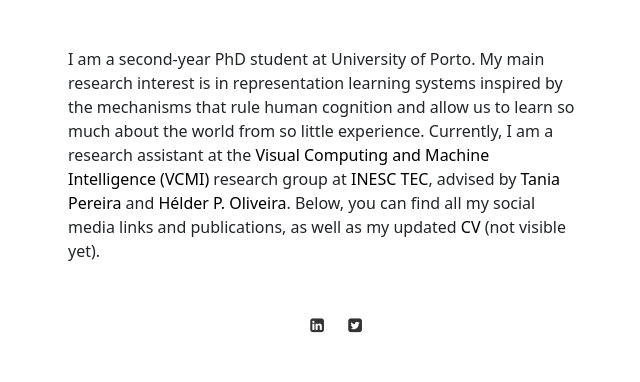
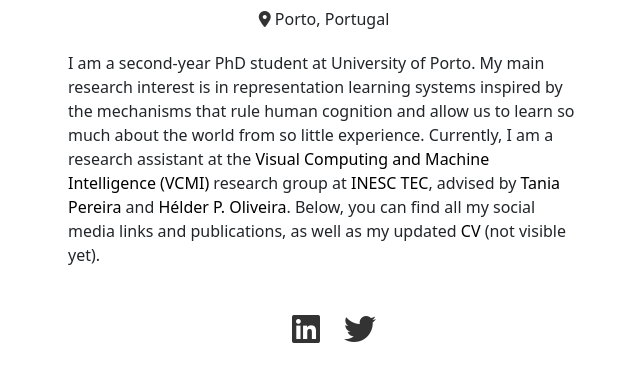
Before and after one commit to franciscocms/franciscocms.github.io, a plain HTML site: page index.html in a window 1280 px wide. Shown: the part 82-464 px from the top of the page, without its empty margins (316-956 px from the left). Drawn offline with nearby package versions, Linux system fonts and the light colour scheme; some icons are missing.

Commit message:
Add location

```diff
--- a/index.html
+++ b/index.html
@@ -2,6 +2,19 @@
 <html>
 
     <style>
+
+        #info {
+            list-style-type: none;
+            padding-left: 0;
+            text-align: center;
+            font-size: 16px;
+            margin-bottom: 20px;
+        }
+        #info li{
+            list-style-type: none;
+            display:inline;
+            margin: 0px 10px;
+        }
 
         #links li {
             list-style-type: none;
@@ -44,12 +57,13 @@
         }
 
         #title{
-            margin: 20px 0px;
+            margin-top: 50px;
+            margin-bottom: 10px;
+
         }
         #title h1{
             font-size:24px;
             font-weight: bold;
-            margin: 50px 0px;
         }
 
         body{
@@ -64,7 +78,7 @@
         <meta charset="utf-8">
         <meta name="viewport" content="width=device-width, initial-scale=1, shrink-to-fit=no">
         <link rel="stylesheet" href="https://stackpath.bootstrapcdn.com/bootstrap/4.3.1/css/bootstrap.min.css" integrity="sha384-ggOyR0iXCbMQv3Xipma34MD+dH/1fQ784/j6cY/iJTQUOhcWr7x9JvoRxT2MZw1T" crossorigin="anonymous">
-        <link rel="stylesheet" href="https://cdnjs.cloudflare.com/ajax/libs/font-awesome/4.7.0/css/font-awesome.min.css">
+        <link rel="stylesheet" href="https://cdnjs.cloudflare.com/ajax/libs/font-awesome/6.1.1/css/all.min.css">
         <link rel="stylesheet" href="https://cdn.jsdelivr.net/gh/jpswalsh/academicons@1/css/academicons.min.css">
 
 
@@ -76,6 +90,16 @@
         <div id="title">
             <h1>Francisco Silva</h1>
         </div>
+
+        <ul id="info">
+
+            <li>
+                <i class="fa-sharp fa-solid fa-location-dot" style="color: rgba(0,0,0,0.8)" aria-hidden="true"></i> Porto, Portugal
+            </li>
+
+        </ul>
+
+
 
 
 
@@ -89,16 +113,15 @@
 
             <ul id="links">
                 <li>
-                    <a href="https://scholar.google.com/citations?hl=pt-PT&user=Y9c7oCMAAAAJ" class="fa ai ai-google-scholar-square ai-2x"></a>
+                    <a href="https://scholar.google.com/citations?hl=pt-PT&user=Y9c7oCMAAAAJ" class="ai ai-fw ai-google-scholar-square fa-2xl"></a>
                 </li>
                 <li>
-                    <a href="https://www.linkedin.com/in/franciscocarvalhosilva/" class="fa fa-linkedin-square ai-2x" aria-hidden="true"></a>
+                    <a href="https://www.linkedin.com/in/franciscocarvalhosilva/" class="fa-brands fa-linkedin fa-2xl" aria-hidden="true"></a>
                 </li>
                 <li>
-                    <a href="https://twitter.com/f_cmsilva" class="fa fa-twitter-square ai-2x" aria-hidden="true"></a>
+                    <a href="https://twitter.com/f_cmsilva" class="fa-brands fa-twitter fa-2xl" aria-hidden="true"></a>
                 </li>
             </ul>
-
 
 
         </div>
```
Also changed, not shown: 1 other file.
